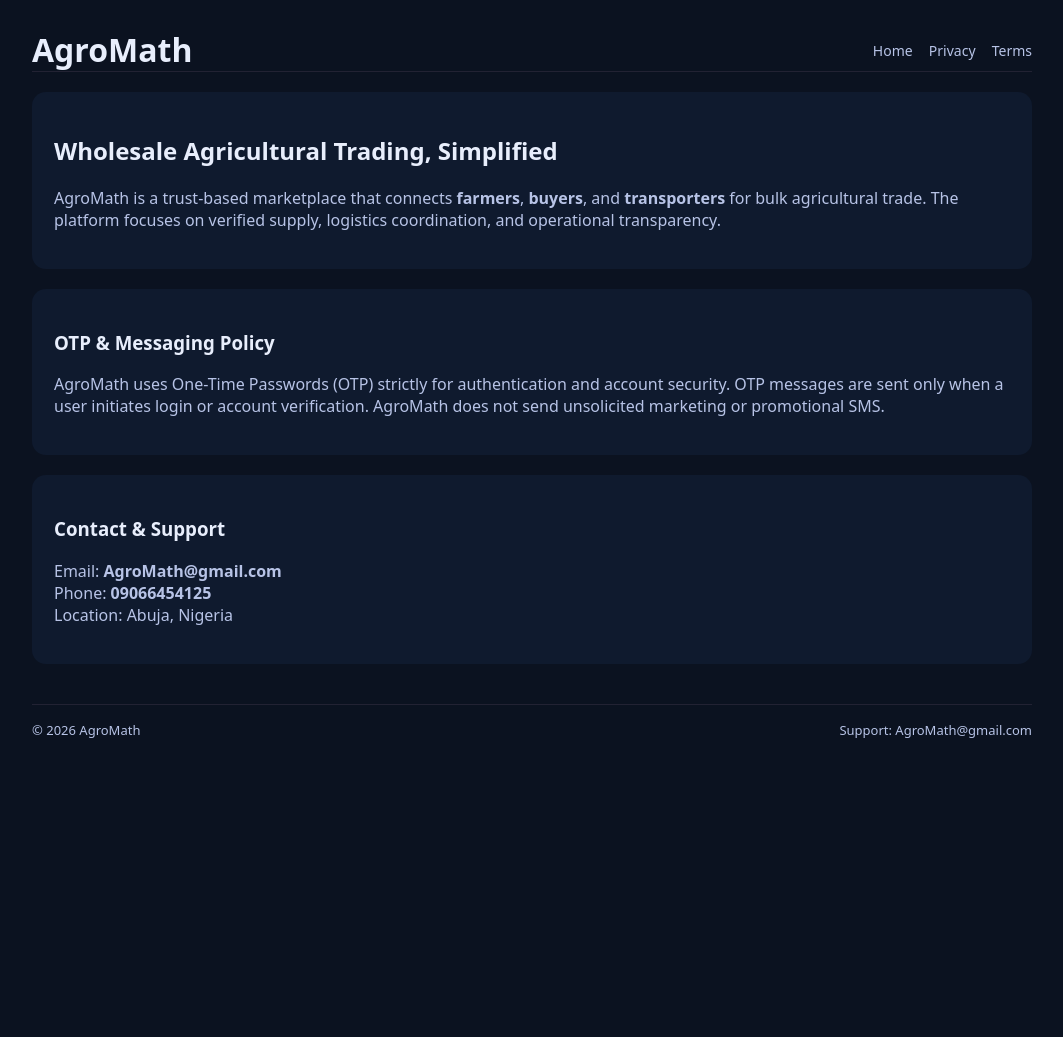
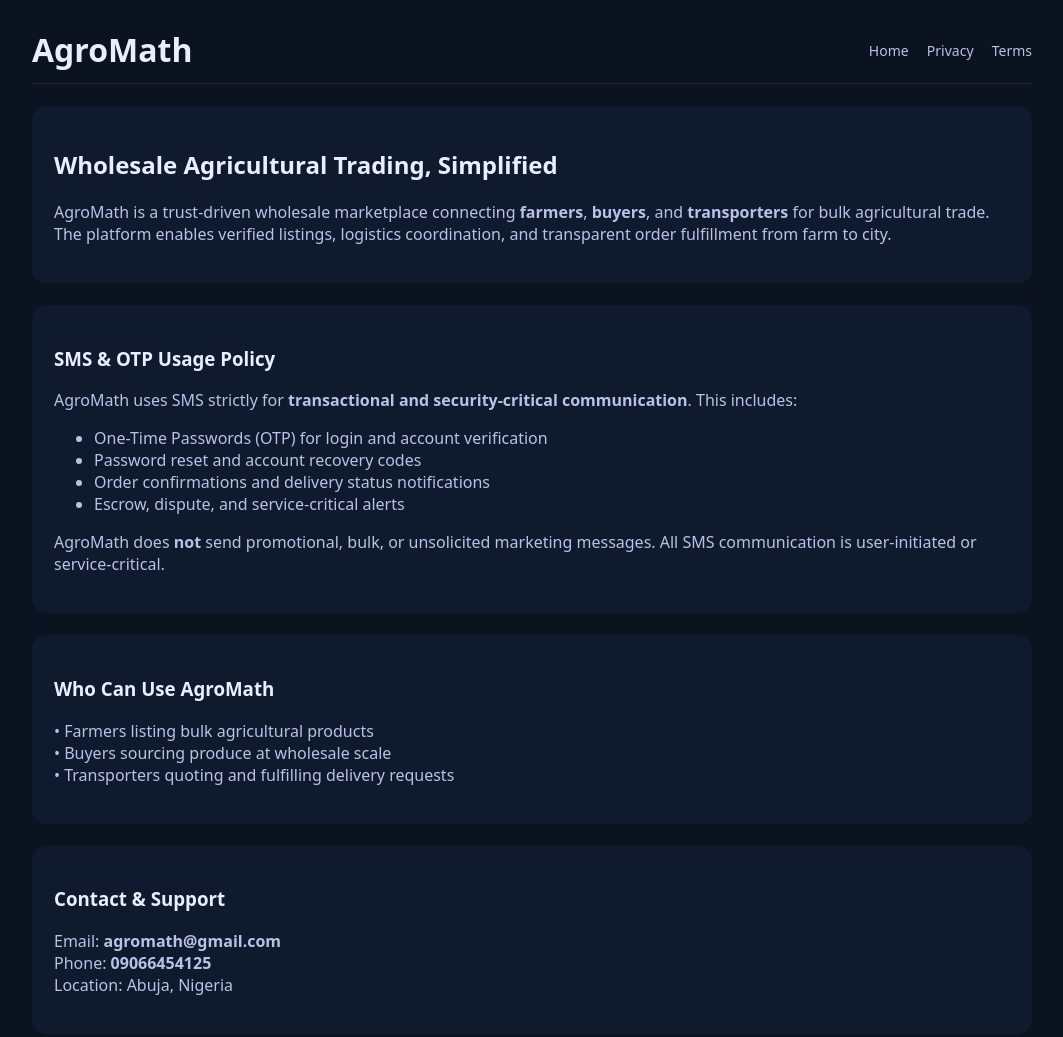
Before and after one commit to tonyorjime-cloud/agromath-website, a plain HTML site: page index.html in a window 1280 px wide. Shown: the top 1037 px of the page, without its empty margins (108-1171 px from the left). Before the commit the page ends 800 px from the top, so only its background shows below. Drawn offline with Linux system fonts and the light colour scheme.

```diff
--- a/index.html
+++ b/index.html
@@ -3,21 +3,53 @@
 <head>
   <meta charset="utf-8" />
   <meta name="viewport" content="width=device-width,initial-scale=1" />
-  <meta name="description" content="AgroMath is a wholesale agricultural marketplace connecting farmers, buyers, and transporters. OTP is used strictly for account security and verification." />
+  <meta name="description" content="AgroMath is a wholesale agricultural marketplace connecting farmers, buyers, and transporters. SMS and OTP are used strictly for security and transactional notifications." />
   <title>AgroMath — Wholesale Agro Trading</title>
+
   <style>
-    body{margin:0;font-family:system-ui,Segoe UI,Roboto,Arial;background:#0b1220;color:#e8eefc}
-    a{color:inherit}
+    body{
+      margin:0;
+      font-family:system-ui,Segoe UI,Roboto,Arial;
+      background:#0b1220;
+      color:#e8eefc;
+    }
+    a{color:inherit;text-decoration:none}
     .wrap{max-width:1000px;margin:auto;padding:28px}
-    header{display:flex;justify-content:space-between;align-items:center;border-bottom:1px solid #223}
-    nav a{margin-left:12px;text-decoration:none;color:#b7c3e6;font-size:14px}
+    header{
+      display:flex;
+      justify-content:space-between;
+      align-items:center;
+      border-bottom:1px solid #223;
+      padding-bottom:12px;
+    }
+    nav a{
+      margin-left:14px;
+      color:#b7c3e6;
+      font-size:14px;
+    }
     nav a:hover{color:#fff}
     h1{margin:0}
-    .card{background:#0f1a2e;border-radius:14px;padding:22px;margin-top:20px}
+    .card{
+      background:#0f1a2e;
+      border-radius:14px;
+      padding:22px;
+      margin-top:22px;
+    }
     .muted{color:#b7c3e6}
-    footer{margin-top:40px;border-top:1px solid #223;padding-top:16px;font-size:13px;color:#b7c3e6;display:flex;justify-content:space-between;flex-wrap:wrap}
+    footer{
+      margin-top:40px;
+      border-top:1px solid #223;
+      padding-top:16px;
+      font-size:13px;
+      color:#b7c3e6;
+      display:flex;
+      justify-content:space-between;
+      flex-wrap:wrap;
+      gap:8px;
+    }
   </style>
 </head>
+
 <body>
 <div class="wrap">
 
@@ -33,25 +65,45 @@
 <div class="card">
   <h2>Wholesale Agricultural Trading, Simplified</h2>
   <p class="muted">
-    AgroMath is a trust-based marketplace that connects <strong>farmers</strong>,
-    <strong>buyers</strong>, and <strong>transporters</strong> for bulk agricultural trade.
-    The platform focuses on verified supply, logistics coordination, and operational transparency.
+    AgroMath is a trust-driven wholesale marketplace connecting
+    <strong>farmers</strong>, <strong>buyers</strong>, and
+    <strong>transporters</strong> for bulk agricultural trade.
+    The platform enables verified listings, logistics coordination,
+    and transparent order fulfillment from farm to city.
   </p>
 </div>
 
 <div class="card">
-  <h3>OTP & Messaging Policy</h3>
+  <h3>SMS & OTP Usage Policy</h3>
   <p class="muted">
-    AgroMath uses One-Time Passwords (OTP) strictly for authentication and account security.
-    OTP messages are sent only when a user initiates login or account verification.
-    AgroMath does not send unsolicited marketing or promotional SMS.
+    AgroMath uses SMS strictly for <strong>transactional and security-critical communication</strong>.
+    This includes:
+  </p>
+  <ul class="muted">
+    <li>One-Time Passwords (OTP) for login and account verification</li>
+    <li>Password reset and account recovery codes</li>
+    <li>Order confirmations and delivery status notifications</li>
+    <li>Escrow, dispute, and service-critical alerts</li>
+  </ul>
+  <p class="muted">
+    AgroMath does <strong>not</strong> send promotional, bulk, or unsolicited marketing messages.
+    All SMS communication is user-initiated or service-critical.
+  </p>
+</div>
+
+<div class="card">
+  <h3>Who Can Use AgroMath</h3>
+  <p class="muted">
+    • Farmers listing bulk agricultural products<br>
+    • Buyers sourcing produce at wholesale scale<br>
+    • Transporters quoting and fulfilling delivery requests
   </p>
 </div>
 
 <div class="card">
   <h3>Contact & Support</h3>
   <p class="muted">
-    Email: <strong>AgroMath@gmail.com</strong><br>
+    Email: <strong>agromath@gmail.com</strong><br>
     Phone: <strong>09066454125</strong><br>
     Location: Abuja, Nigeria
   </p>
@@ -59,10 +111,17 @@
 
 <footer>
   <div>© <span id="y"></span> AgroMath</div>
-  <div>Support: AgroMath@gmail.com</div>
+  <div>
+    <a href="index.html">Home</a> ·
+    <a href="privacy.html">Privacy</a> ·
+    <a href="terms.html">Terms</a>
+  </div>
 </footer>
 
 </div>
-<script>document.getElementById("y").textContent=new Date().getFullYear();</script>
+
+<script>
+  document.getElementById("y").textContent = new Date().getFullYear();
+</script>
 </body>
 </html>
```
